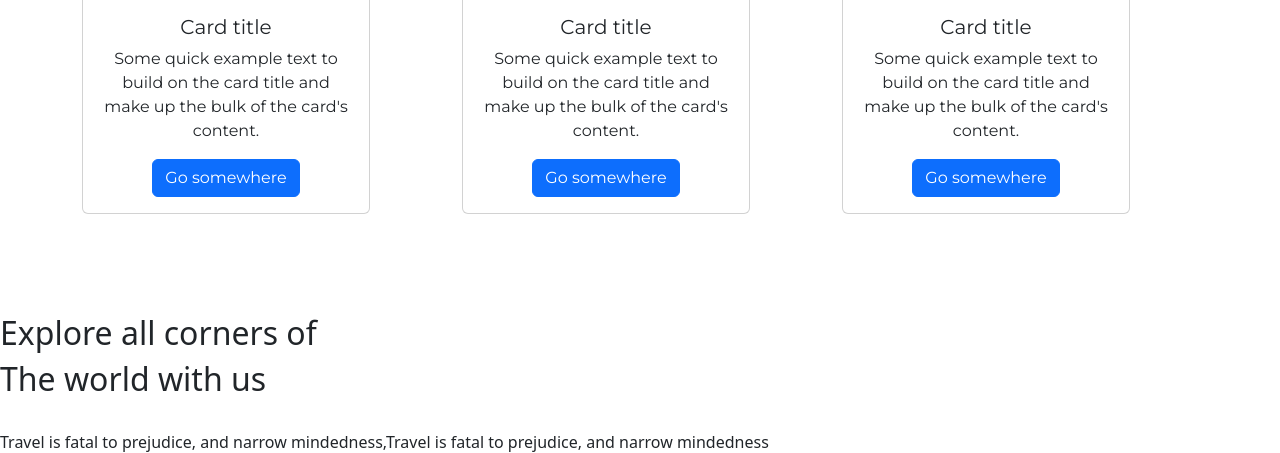
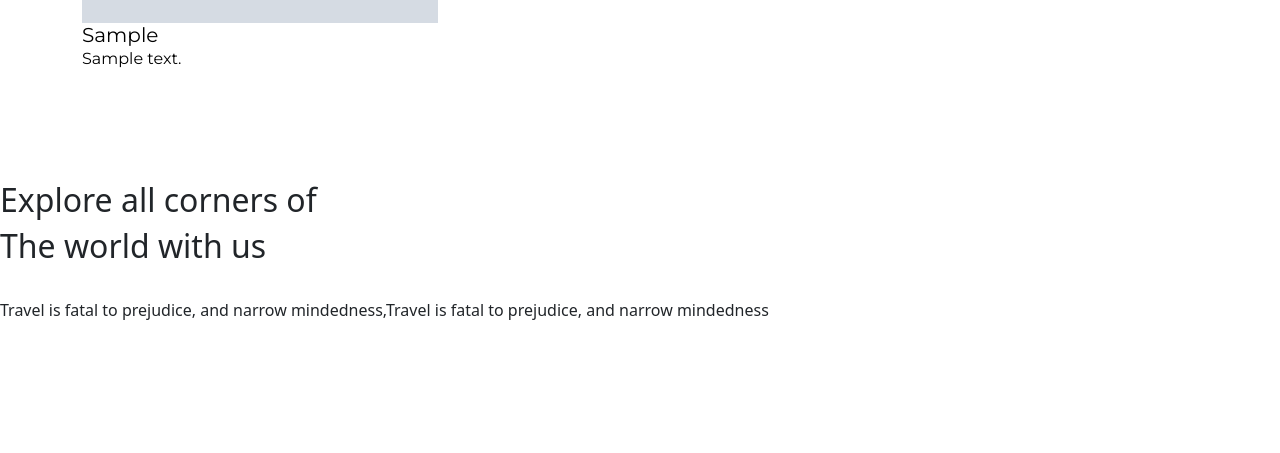
Before and after one commit to ardaputr/webtravel-in-php, a PHP site: page /user_home.php in a window 1280 px wide. Shown: the part 935-1388 px from the top of the page. After the commit the page ends 1255 px from the top, so only its background shows below. Run offline with PHP 8.4, Linux system fonts and the light colour scheme; tables that the repository leaves empty or names only in its code hold one stand-in row (values such as "Sample post"); grey boxes marked "Sample" are stand-in pictures; some libraries are stand-ins or nearby versions.

Commit message:
User Home

```diff
--- a/user_home.php
+++ b/user_home.php
@@ -1,11 +1,17 @@
 <?php
 session_start();
+include('config/config.php');
 
 if (!isset($_SESSION['loggedin']) || $_SESSION['loggedin'] === false) {
 	// header('location: login.php');
 	// exit;
 }
-
+if(!isset($_GET['category'])){
+    $query = mysqli_query($mysql_db, "SELECT * FROM destination");
+}else{
+    $type =$_GET['category'];
+    $query = mysqli_query($mysql_db, "SELECT * FROM  destination WHERE type = '$type'");
+}
 ?>
 <!DOCTYPE html>
 <html lang="en">
@@ -104,41 +110,60 @@ if (!isset($_SESSION['loggedin']) || $_SESSION['loggedin'] === false) {
 
 		<section class="explore">
 			<h1 style="font-weight:600;">Explore to Destination</h1>
-			<div class="container text-center" style="padding-top:20px;">
-				<div class="row align-items-start">
-					<div class="col">
-						<div class="card" style="width: 18rem;">
-							<img src="..." class="card-img-top" alt="...">
-							<div class="card-body">
-								<h5 class="card-title">Card title</h5>
-								<p class="card-text">Some quick example text to build on the card title and make up the bulk of the card's content.</p>
-								<a href="#" class="btn btn-primary">Go somewhere</a>
+			<div class="category">
+				<ul class="nav justify-content-center">
+					<li class="nav-item">
+						<a class="nav-link" aria-current="page" href="user_home.php" style="color: #4A1D1F;" id="hover">All</a>
+					</li>
+					<li class="nav-item">
+						<a class="nav-link" href="user_home.php?type=Beach" style="color: #4A1D1F;" id="hover">Beach</a>
+					</li>
+					<li class="nav-item">
+						<a class="nav-link" href="user_home.php?type=Culinary" style="color: #4A1D1F;" id="hover">Culinary</a>
+					</li>
+					<li class="nav-item">
+						<a class="nav-link" href="user_home.php?type=Culture" style="color: #4A1D1F;" id="hover">Culture</a>
+					</li>
+					<li class="nav-item">
+						<a class="nav-link" href="user_home.php?type=Nature" style="color: #4A1D1F;" id="hover">Nature</a>
+					</li>
+				</ul>
+			</div>
+
+			<div class="container" style="margin-top: 10px;">
+				<div class="row">
+					<?php
+					// Check if a specific category is selected
+					$categoryFilter = isset($_GET['type']) ? $_GET['type'] : 'All';
+
+					// Modify the SQL query based on the selected category
+					$sql = "SELECT * FROM destination";
+					if ($categoryFilter !== 'All') {
+						$sql .= " WHERE category = '{$categoryFilter}'";
+					}
+
+					$query = mysqli_query($mysql_db, $sql);
+
+					while ($row = mysqli_fetch_assoc($query)) {
+					?>
+						<div class="col-md-4">
+							<div class="kartu" style="margin-top: 10px; margin-bottom: 10px;">
+								<?php
+								$categoryFolder = $row['category'];
+								$imagePath = "image/{$categoryFolder}/" . $row['picture'];
+								?>
+								<img src="<?php echo $imagePath; ?>" class="card-img-top" alt="Product Image" style="width: 100%; height: 200px;">
+								<div class="card-body">
+									<h5 class="card-title"><?php echo $row['place']; ?></h5>
+									<p class="card-text"><?php echo $row['address']; ?></p>
+								</div>
 							</div>
 						</div>
-					</div>
-					<div class="col">
-						<div class="card" style="width: 18rem;">
-							<img src="..." class="card-img-top" alt="...">
-							<div class="card-body">
-								<h5 class="card-title">Card title</h5>
-								<p class="card-text">Some quick example text to build on the card title and make up the bulk of the card's content.</p>
-								<a href="#" class="btn btn-primary">Go somewhere</a>
-							</div>
-						</div>
-					</div>
-					<div class="col">
-						<div class="card" style="width: 18rem;">
-							<img src="..." class="card-img-top" alt="...">
-							<div class="card-body">
-								<h5 class="card-title">Card title</h5>
-								<p class="card-text">Some quick example text to build on the card title and make up the bulk of the card's content.</p>
-								<a href="#" class="btn btn-primary">Go somewhere</a>
-							</div>
-						</div>
-					</div>
+					<?php } ?>
 				</div>
 			</div>
 		</section>
+
 
 		<section class="ads-explore">
 			<h2>Explore all corners of</h2>
```
